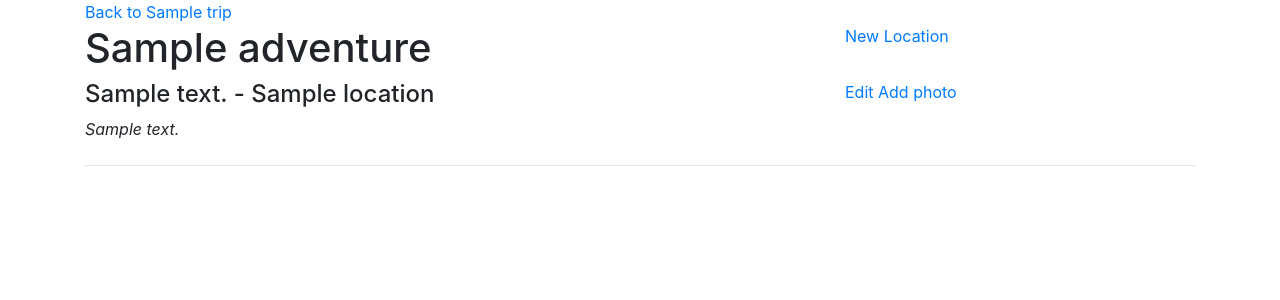
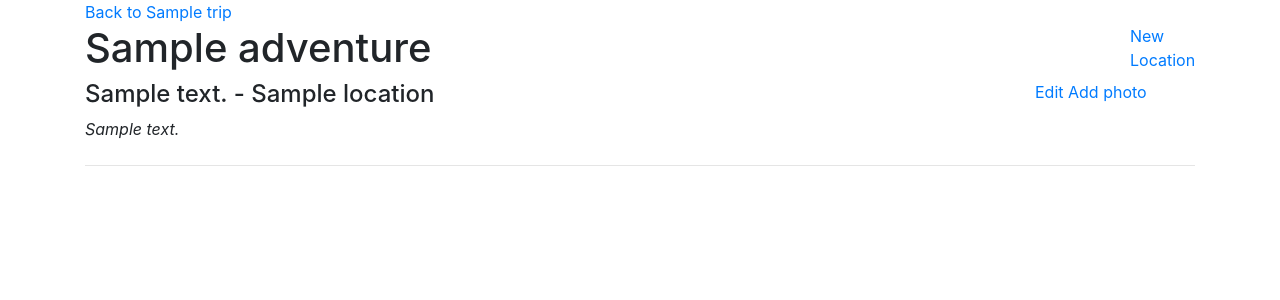
Before and after one commit to daronjp/travel_blog, a Flask app: template templates/adventures/show.html in a window 1280 px wide. Shown: the top 300 px of the page. Run offline with Flask 2, Linux system fonts and the light colour scheme; a user stored in the database is signed in; tables that the repository leaves empty hold one stand-in row (values such as "Sample post"); the template is opened without the code that fills it: values that come from a table or form of the project are taken from there, most other values are stand-ins (such as "Sample title", 1, 10 or a date in 2020); some libraries are stand-ins or nearby versions.

Commit message:
update col width

```diff
--- a/templates/adventures/show.html
+++ b/templates/adventures/show.html
@@ -11,16 +11,15 @@
 <body>
 <div class="container">
   <div class="row">
-    <div class="col-8">
+    <div class="col-12">
       <a href='../../../trips/{{trip_id}}'>Back to {{trip['name']}}</a>
     </div>
-    <div class="col-4"></div>
   </div>
   <div class="row">
-    <div class="col-8">
+    <div class="col-11">
       <h1>{{adventure['name']}}</h1>
     </div>
-    <div class="col-4">
+    <div class="col-1">
       {% if current_user.is_authenticated %}
         <a href='/trips/{{trip['id']}}/adventures/{{adventure['id']}}/locations/new'>New Location</a><br>
       {% endif %}
@@ -28,10 +27,10 @@
   </div>
 {% for location in locations %}
     <div class="row">
-      <div class="col-8">
+      <div class="col-10">
         <h4>{{location['visit_time']}} - {{location['name']}}</h4>
       </div>
-      <div class="col-4">
+      <div class="col-2">
         {% if current_user.is_authenticated %}
           <a href='/trips/{{trip['id']}}/adventures/{{adventure['id']}}/locations/{{location['id']}}/edit'>Edit</a>
           <a href='/trips/{{trip['id']}}/adventures/{{adventure['id']}}/locations/{{location['id']}}/photos/new'>Add photo</a>
@@ -39,24 +38,20 @@
       </div>
     </div>
     <div class="row mb-4">
-      <div class="col-8">
+      <div class="col-12">
           <i>{{location['summary']}}</i>
       </div>
-      <div class="col-4"></div>
     </div>
     {% for photo in location['photos'] %}
       <div class="row">
-        <div class="col-8">
+        <div class="col-12">
           <img src='{{photo['photo_url']}}', class="img-fluid">
-        </div>
-        <div class=col-4>
         </div>
       </div>
       <div class="row mb-4 mt-2">
-        <div class="col-8">
+        <div class="col-12">
           {{photo['subtitle']}}
         </div>
-        <div class="col-4"></div>
       </div>
         {% if current_user.is_authenticated %}
           <a href="/trips/{{trip['id']}}/adventures/{{adventure['id']}}/locations/{{location['id']}}/photos/{{photo['photo_id']}}/edit">Edit photo</a>
```
Also changed, not shown: templates/trips/index.html (+4 -6 lines).
